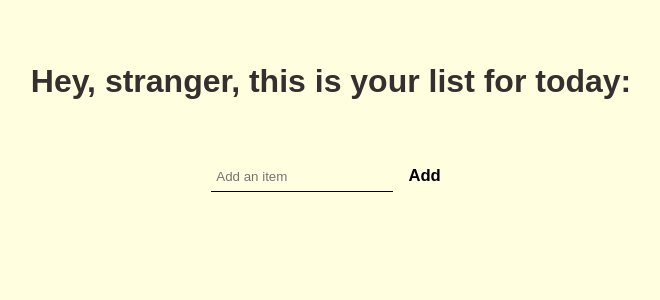
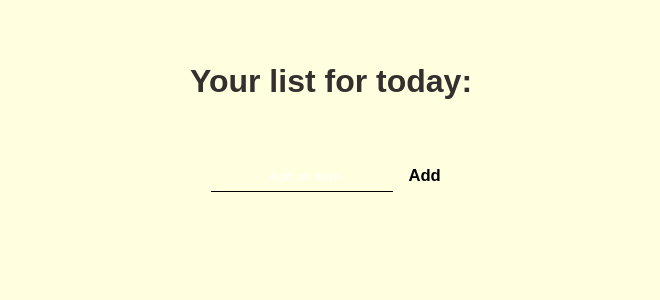
Before and after one commit to SimonaHriscu/to-do-list-in-react, a React (Create React App) app: page / in a window 1280 px wide. Shown: the top 300 px of the page, without its empty margins (309-969 px from the left). Built offline with nearby package versions, Linux system fonts and the light colour scheme.

Commit message:
buttons work

```diff
--- a/src/App.js
+++ b/src/App.js
@@ -15,7 +15,7 @@ class App extends Component {
   render() {
     this.changeHandle = (e) => {
       e.preventDefault();
-      const userText = e.target.value.trim();
+      const userText = e.target.value;
       // console.log(userText);
       this.setState({
         userInput: userText,
@@ -62,7 +62,7 @@ class App extends Component {
 
     return (
       <Fragment>
-        <h1>Hey, stranger, this is your list for today:</h1>
+        <h1>Your list for today:</h1>
         <form onSubmit={this.submitHandle}>
           <input
             type="text"
--- a/src/components/ListOfItems.js
+++ b/src/components/ListOfItems.js
@@ -11,10 +11,10 @@ const ListOfItems = (props) => {
       {item.title}
 
       <div className="actions">
-        <input className="check-btn"
+        <input
           type="checkbox"
           value={item.done}
-
+          className="check-btn"
           onChange={() => props.check(item.id)}
           //  ✔
         />
--- a/src/scss/main.scss
+++ b/src/scss/main.scss
@@ -2,6 +2,7 @@
   margin: 0;
   padding: 0;
   box-sizing: border-box;
+
   #root {
     background: lightyellow;
     color: rgb(53, 47, 47);
@@ -12,6 +13,7 @@
     flex-direction: column;
     align-items: center;
     justify-content: space-evenly;
+
     .h1 {
       text-align: center;
       color: lightblue;
@@ -24,7 +26,18 @@
       background-color: inherit;
       border-bottom: 0.5px black solid;
       padding: 0 0 0.4vw 0.4vw;
+      &::placeholder {
+        text-align: center;
+        color: white;
+      }
+      &:focus {
+        outline: none;
+      }
+      &:focus::placeholder {
+        color: transparent;
+      }
     }
+
     input[type="submit"] {
       height: 4vh;
       width: 4.5vw;
@@ -33,46 +46,53 @@
       border: none;
       // color: pink;
     }
+
     .items-box {
       height: 60vh;
       width: 40vw;
+
       ul {
         display: flex;
         flex-direction: column;
         align-items: center;
         font-size: 1.4vw;
         line-height: 2.5;
+
         li {
           width: 30vw;
           list-style: none;
           display: flex;
           align-items: center;
           justify-content: space-between;
+
           .actions {
             width: 5vw;
             display: flex;
             justify-content: space-between;
           }
+
           .delete-btn {
             background: #204051;
-            color:white;
+            color: white;
             font-size: 1.5vw;
             border-radius: 70%;
             border: none;
             height: 4vh;
             width: 2vw;
           }
+
           .check-btn {
             background: pink;
-            color:white;
+            color: white;
             font-size: 1.5vw;
             border-radius: 70%;
             border: none;
             height: 4vh;
             width: 2vw;
           }
-          input[type="checked"]{}
 
+          input[type="checked"] {
+          }
         }
       }
     }
```
